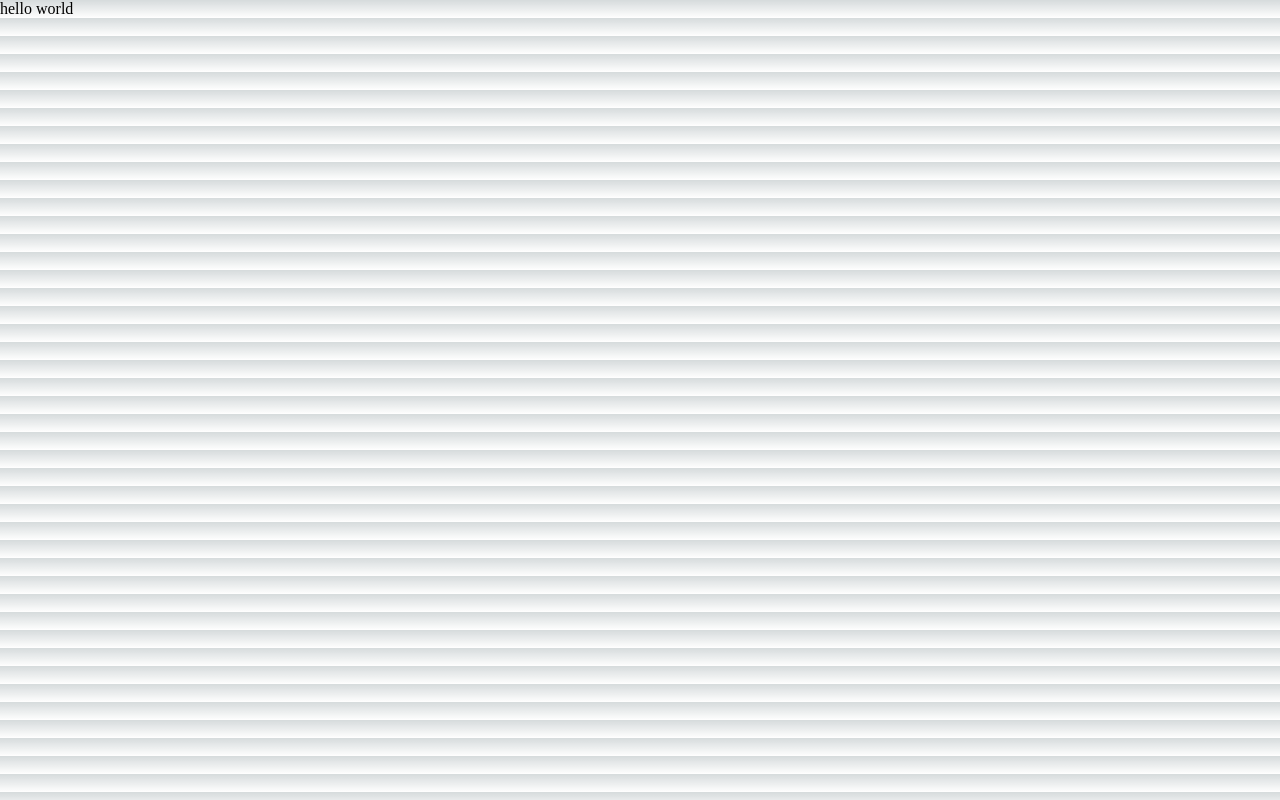
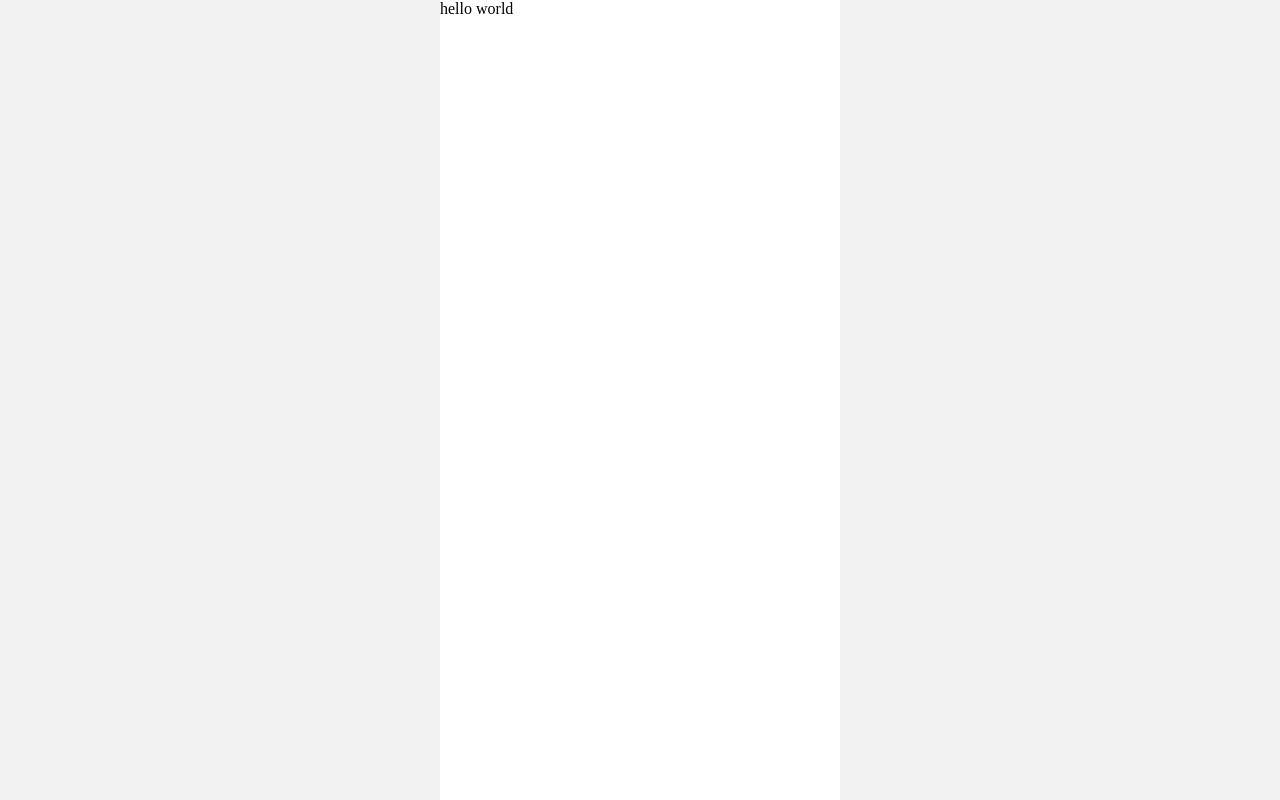
Before and after one commit to deerear/frontend, a Next.js app: page / in a window 1280 px wide. Built offline with nearby package versions, Linux system fonts and the light colour scheme.

Commit message:
feature: update global styles

```diff
--- a/src/app/globals.css
+++ b/src/app/globals.css
@@ -1,51 +1,4 @@
 :root {
-  --max-width: 1100px;
-  --border-radius: 12px;
-  --font-mono: ui-monospace, Menlo, Monaco, 'Cascadia Mono', 'Segoe UI Mono', 'Roboto Mono', 'Oxygen Mono',
-    'Ubuntu Monospace', 'Source Code Pro', 'Fira Mono', 'Droid Sans Mono', 'Courier New', monospace;
-
-  --foreground-rgb: 0, 0, 0;
-  --background-start-rgb: 214, 219, 220;
-  --background-end-rgb: 255, 255, 255;
-
-  --primary-glow: conic-gradient(
-    from 180deg at 50% 50%,
-    #16abff33 0deg,
-    #0885ff33 55deg,
-    #54d6ff33 120deg,
-    #0071ff33 160deg,
-    transparent 360deg
-  );
-  --secondary-glow: radial-gradient(rgba(255, 255, 255, 1), rgba(255, 255, 255, 0));
-
-  --tile-start-rgb: 239, 245, 249;
-  --tile-end-rgb: 228, 232, 233;
-  --tile-border: conic-gradient(#00000080, #00000040, #00000030, #00000020, #00000010, #00000010, #00000080);
-
-  --callout-rgb: 238, 240, 241;
-  --callout-border-rgb: 172, 175, 176;
-  --card-rgb: 180, 185, 188;
-  --card-border-rgb: 131, 134, 135;
-}
-
-@media (prefers-color-scheme: dark) {
-  :root {
-    --foreground-rgb: 255, 255, 255;
-    --background-start-rgb: 0, 0, 0;
-    --background-end-rgb: 0, 0, 0;
-
-    --primary-glow: radial-gradient(rgba(1, 65, 255, 0.4), rgba(1, 65, 255, 0));
-    --secondary-glow: linear-gradient(to bottom right, rgba(1, 65, 255, 0), rgba(1, 65, 255, 0), rgba(1, 65, 255, 0.3));
-
-    --tile-start-rgb: 2, 13, 46;
-    --tile-end-rgb: 2, 5, 19;
-    --tile-border: conic-gradient(#ffffff80, #ffffff40, #ffffff30, #ffffff20, #ffffff10, #ffffff10, #ffffff80);
-
-    --callout-rgb: 20, 20, 20;
-    --callout-border-rgb: 108, 108, 108;
-    --card-rgb: 100, 100, 100;
-    --card-border-rgb: 200, 200, 200;
-  }
 }
 
 * {
@@ -54,24 +7,26 @@
   margin: 0;
 }
 
-html,
-body {
-  max-width: 100vw;
-  overflow-x: hidden;
+html {
 }
 
 body {
-  color: rgb(var(--foreground-rgb));
-  background: linear-gradient(to bottom, transparent, rgb(var(--background-end-rgb))) rgb(var(--background-start-rgb));
+  min-height: 100vh;
+}
+
+body {
+  background-color: #f2f2f2;
+}
+
+.container {
+  width: 100%;
+  max-width: 400px;
+  min-height: 100vh;
+  margin: 0 auto;
+  background-color: #ffffff;
 }
 
 a {
   color: inherit;
   text-decoration: none;
 }
-
-@media (prefers-color-scheme: dark) {
-  html {
-    color-scheme: dark;
-  }
-}
--- a/src/pages/_app.tsx
+++ b/src/pages/_app.tsx
@@ -16,7 +16,9 @@
 export default function App({ Component, pageProps }: AppProps) {
   return (
     <QueryClientProvider client={queryClient}>
-      <Component {...pageProps} />
+      <div className='container'>
+        <Component {...pageProps} />
+      </div>
       <ReactQueryDevtools initialIsOpen={false} />
     </QueryClientProvider>
   );
```
